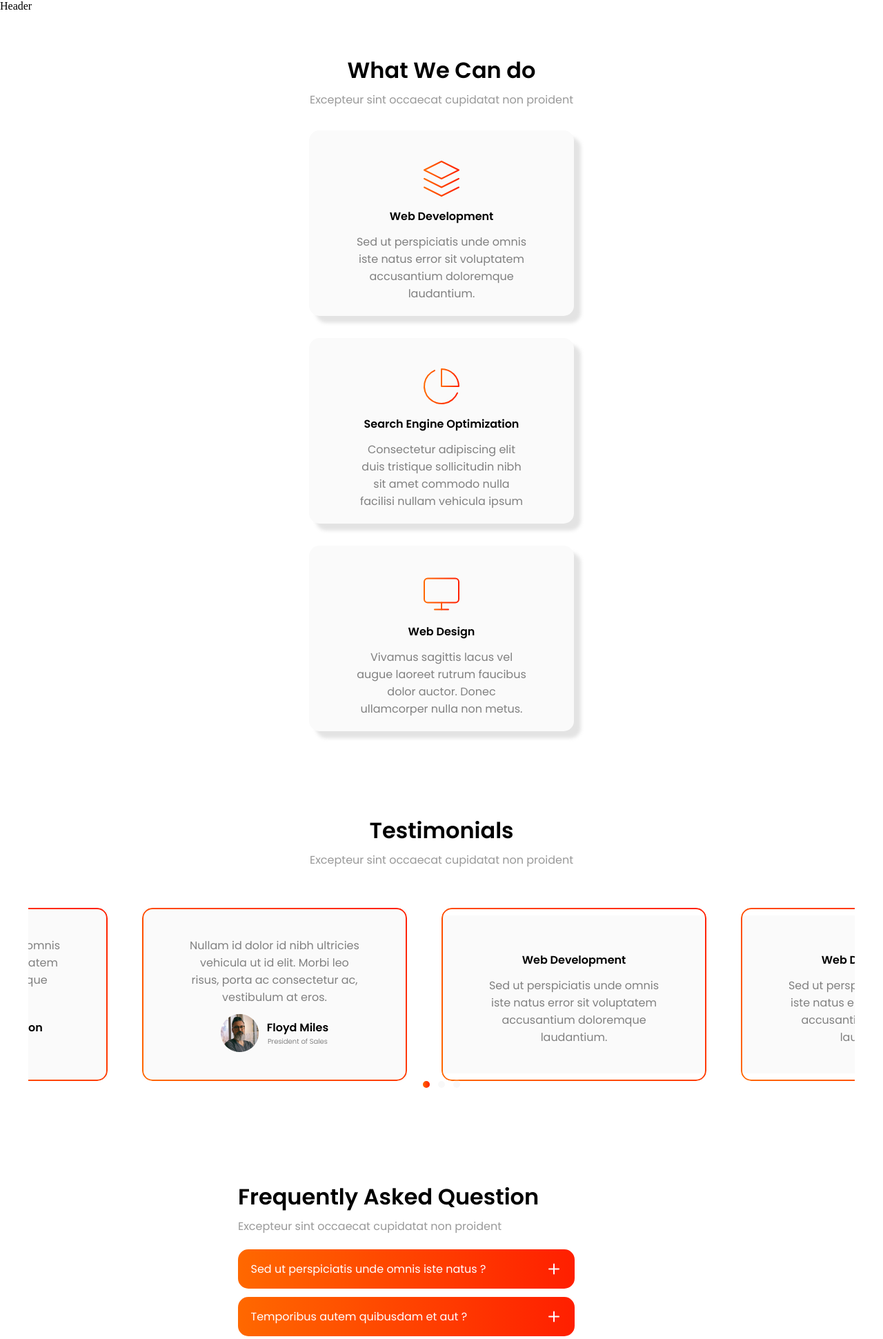
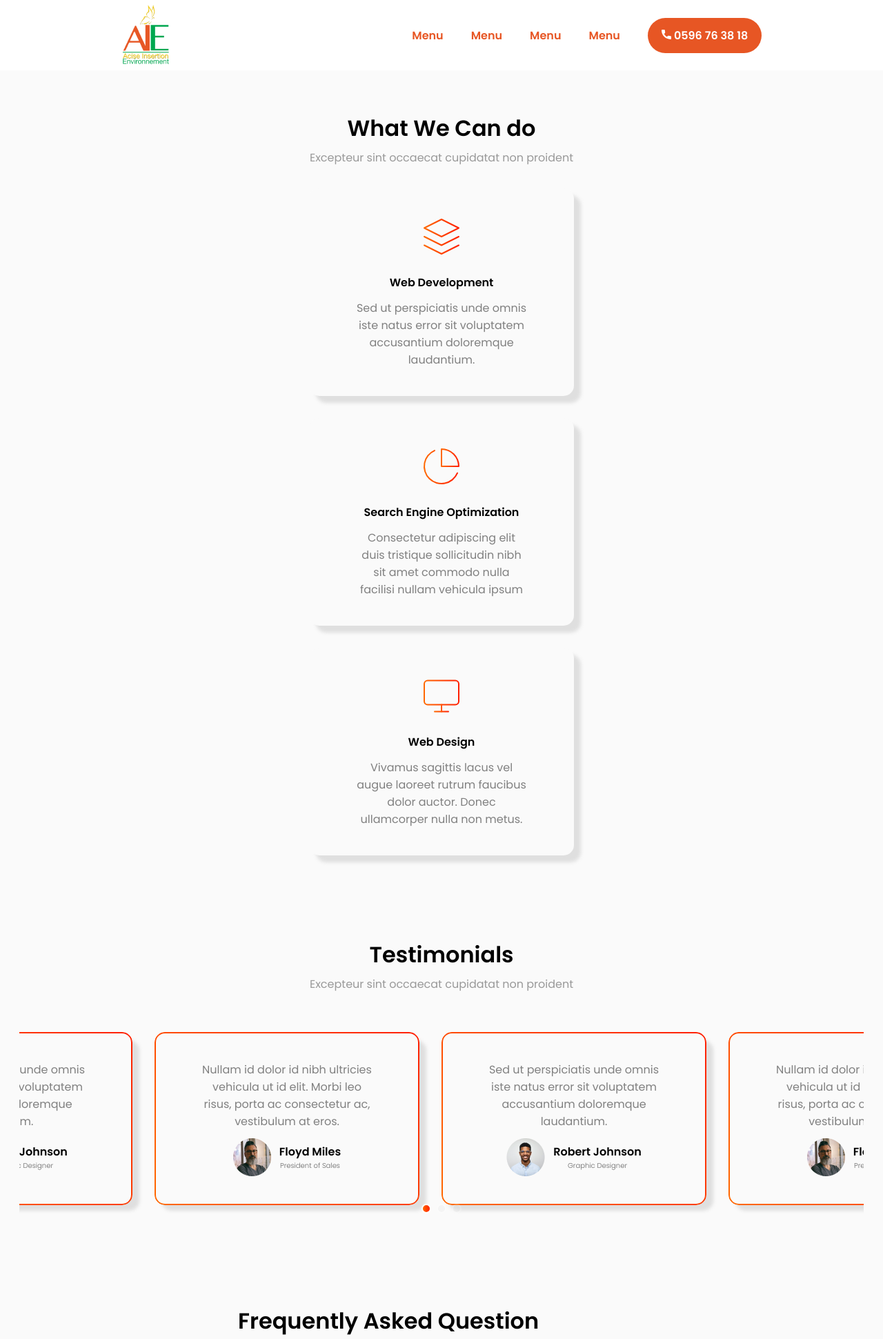
Before and after one commit to Lonozx/BatoTest, a PHP site: page / in a window 1280 px wide. Shown: the top 1941 px of the page at 69% size. Run offline with PHP 8.4, Linux system fonts and the light colour scheme.

Commit message:
update styles

```diff
--- a/index.html
+++ b/index.html
@@ -13,7 +13,22 @@
 
 <body>
 
-    <header>Header</header>
+    <header>
+        <img class="logo" src="./images/Logo-AIE 1.png" alt="">
+        <div class="menu-section">
+        <ul class="menu">
+<li class="poppins-semibold">Menu</li>
+<li class="poppins-semibold">Menu</li>
+<li class="poppins-semibold">Menu</li>
+<li class="poppins-semibold">Menu</li>
+
+        </ul>
+        <div class="phone">
+            <img src="./images/phone.svg" alt="">
+            <span class="poppins-semibold">0596 76 38 18</span>
+        </div>
+    </div>
+    </header>
     <div class="wrapper">
     <main>
         <section>
@@ -91,23 +106,44 @@
                   </div>
                   <div class="swiper-slide">
                     <div class="item">
-                        <img src="" alt="">
-                        <p class="poppins-semibold">Web Development</p>
+
+                        <!-- <p class="poppins-semibold">Web Development</p> -->
                         <p class="h4 poppins-regular" >Sed ut perspiciatis unde omnis iste natus error sit voluptatem accusantium doloremque laudantium.</p>
+                        <div class="avatar">
+                            <img src="./images/Robert.png" alt="">
+                            <div>
+                                <p class="poppins-semibold">Robert Johnson</p>
+                                <p class="poppins-light h5">Graphic Designer</p>
+                            </div>
+                        </div>
                     </div>
                   </div>
                   <div class="swiper-slide">
                     <div class="item">
-                        <img src="" alt="">
-                        <p class="poppins-semibold">Web Development</p>
-                        <p class="h4 poppins-regular" >Sed ut perspiciatis unde omnis iste natus error sit voluptatem accusantium doloremque laudantium.</p>
+
+                        <!-- <p class="poppins-semibold">Web Development</p> -->
+                        <p class="h4 poppins-regular" >Nullam id dolor id nibh ultricies vehicula ut id elit. Morbi leo risus, porta ac consectetur ac, vestibulum at eros.</p>
+                        <div class="avatar">
+                            <img src="./images/Floyd.png" alt="">
+                            <div>
+                                <p class="poppins-semibold">Floyd Miles</p>
+                                <p class="poppins-light h5">President of Sales</p>
+                            </div>
+                        </div>
                     </div>
                   </div>
                   <div class="swiper-slide">
                     <div class="item">
-                        <img src="" alt="">
-                        <p class="poppins-semibold">Web Development</p>
-                        <p class="h4 poppins-regular" >Sed ut perspiciatis unde omnis iste natus error sit voluptatem accusantium doloremque laudantium.</p>
+
+                        <!-- <p class="poppins-semibold">Web Development</p> -->
+                        <p class="h4 poppins-regular" >Nulla vitae elit libero, a pharetra augue. Aenean lacinia bibendum nulla sed consectetur.</p>
+                        <div class="avatar">
+                            <img src="./images/Russel.png" alt="">
+                            <div>
+                                <p class="poppins-semibold">Dianne Russell</p>
+                                <p class="poppins-light h5">Marketing Coordinator</p>
+                            </div>
+                        </div>
                     </div>
                   </div>
 
@@ -211,20 +247,7 @@
     <!-- <footer>Footer</footer> -->
 <script src="https://ajax.googleapis.com/ajax/libs/jquery/3.7.1/jquery.min.js"></script>
 <script src="./scripts/script.js"></script>
-<script>
-    let quest = document.querySelector('.question');
-    let plus = document.querySelector('.plus');
 
-    plus.addEventListener('click', (e) =>{
-        console.log('hi1')
-        if(plus.classList.contains('active')){
-        quest.classList.toggle('whitebg');
-        console.log('hi')
-    }
-
-    })
-
-</script>
 <script src="https://cdn.jsdelivr.net/npm/swiper@11/swiper-bundle.min.js"></script>
 
 <!-- Initialize Swiper -->
--- a/scripts/script.js
+++ b/scripts/script.js
@@ -1,14 +1,8 @@
 $(document).ready(function(){
     $('.plus').click(function(event){
         $(this).toggleClass('active').next().slideToggle(300);
-        // $('.question').toggleClass('whitebg').next().slideToggle(300);
-        // if($(this).hasClass('active')){
-        //     $('.question').toggleClass('whitebg').next().slideToggle(300);
-        // } else {
-        //     $('.question').toggleClass('whitebg').next().slideToggle(300);
-        // }
+        // $('.question').parent().toggleClass('whitebg');
+        $(this).closest('.question').toggleClass('whitebg');
     });
-    // $('.plus').click(function(event){
-    //     $('.question').toggleClass('whitebg').next().slideToggle(300);
-    // });
+
 })
--- a/styles/form.css
+++ b/styles/form.css
@@ -20,6 +20,9 @@
 }
 .grey{
     color: #808080;
+}
+.button-sub{
+    cursor: pointer;
 }
 .agreement{
     color: white;
--- a/styles/main.css
+++ b/styles/main.css
@@ -7,6 +7,7 @@
     display: flex;
     justify-content: center;
     overflow: hidden;
+    background: #FAFAFA;
 }
 .wrapper main{
     display: flex;
--- a/styles/sections.css
+++ b/styles/sections.css
@@ -23,10 +23,10 @@
     justify-content: center;
     align-items: center;
     /* padding: 40px 72px; */
-    padding: 40px 0 20px 0;
+    padding: 40px 0 40px 0;
     gap: 12px;
 }
-.items-shack:first-child .item img{
+.items-shack .item img{
     margin-bottom: 12px;
 }
 .item p{
@@ -38,11 +38,14 @@
     gap: 32px;
 }
 .swiper-slide .item{
-    box-shadow: none;
+    /* box-shadow: none;
 -webkit-box-shadow: none;
--moz-box-shadow: none;
+-moz-box-shadow: none; */
+box-shadow: 10px 10px 5px 0px rgba(153,153,153,0.27);
+-webkit-box-shadow: 10px 10px 5px 0px rgba(153,153,153,0.27);
+-moz-box-shadow: 10px 10px 5px 0px rgba(153,153,153,0.27);
     /* border-image: linear-gradient(to right, #FF6800 0%, #FF1F00 100%) 1; */
-  border-radius: 5px; /* this doesn't work */
+  border-radius: 15px; /* this doesn't work */
   /* border-width: 2px; */
   /* border-style: solid; */
   padding: 40px;
@@ -57,6 +60,31 @@
   border-radius:15px;
   padding:2px;
   background:linear-gradient(45deg,#FF6800,#FF1F00);
+  -webkit-mask:
+     linear-gradient(#fff 0 0) content-box,
+     linear-gradient(#fff 0 0);
+  -webkit-mask-composite: destination-out;
+  mask-composite: exclude;
+  box-shadow: 10px 10px 5px 0px rgba(153,153,153,0.27);
+-webkit-box-shadow: 10px 10px 5px 0px rgba(153,153,153,0.27);
+-moz-box-shadow: 10px 10px 5px 0px rgba(153,153,153,0.27);
+}
+.swiper-slide .item:hover{
+    cursor: pointer;
+    transform: rotate(-0.5deg);
+    transition: .3s all ease-in-out;
+}
+.swiper-slide .item:hover:before{
+
+    content:"";
+  position:absolute;
+  top:0;
+  left:0;
+  right:0;
+  bottom:0;
+  border-radius:15px;
+  padding:2px;
+  background:linear-gradient(45deg,#FF1F00, #FF6800);
   -webkit-mask:
      linear-gradient(#fff 0 0) content-box,
      linear-gradient(#fff 0 0);
@@ -106,15 +134,43 @@ background: linear-gradient(90deg, rgba(255,104,0,1) 0%, rgba(255,31,0,1) 100%);
 }
 .answer{
     display: none;
+    margin-top: 20px;
 }
-button{
-
+button:hover{
+    cursor: pointer;
 }
 section{
     padding: 60px 0 60px 0;
     display: flex;
     flex-direction: column;
     gap: 32px;
+}
+header{
+    display: flex;
+    justify-content: space-around;
+    align-items: center;
+    height: 102px;
+}
+
+.phone{
+    color: white;
+    background: #E75624;
+    padding: 13px 20px;
+  border-radius: 30px;
+}
+.menu-section{
+    display: flex;
+    gap: 40px;
+}
+.menu{
+    display: flex;
+    gap: 40px;
+    justify-content: center;
+    align-items: center;
+}
+.menu li{
+    list-style-type: none;
+ color: #E75624;
 }
 .grow h2{
     color: white;
@@ -137,7 +193,11 @@ section{
     color: #FF6800;
 }
 
-
+.grow button:hover{
+    background: #FF6800;
+    color: white;
+    transition: .3s all ease-in-out;
+}
 .plus{
     position: relative;
 }
@@ -146,9 +206,18 @@ section{
     position: absolute;
     right: 0;
 }
+
+.plus p:hover:after{
+    content: url('../images/plus.svg');
+    transform: scale(1.2);
+    transition: .3s all ease-in-out;
+    position: absolute;
+    right: 0;
+}
 .whitebg{
     background: white;
     border: #FF6800;
+    border: 2px solid #FF1F00;
 }
 .whitebg .plus p:after{
     content: url('../images/minus.svg');
@@ -195,7 +264,7 @@ html,
       height: 100%;
     } */
     .swiper {
-  width: 46%;
+  width: 49%;
   height: 100%;
   display: flex;
   justify-content: center;
@@ -229,6 +298,7 @@ html,
     .swiper-backface-hidden .swiper-slide {
   width: 384px !important;
   height: 251px !important;
+  margin-right: 32px !important;
 }
 .avatar{
     display: flex;
```
Also changed, not shown: images/Logo-AIE 1.png (added), images/phone.svg (added).
